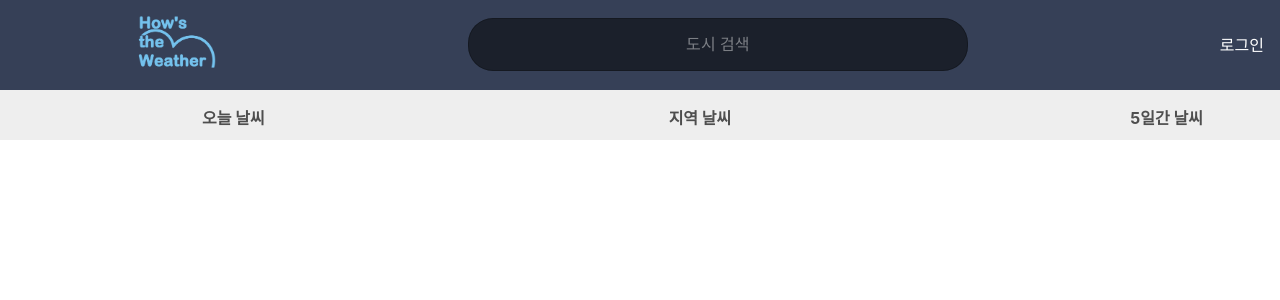
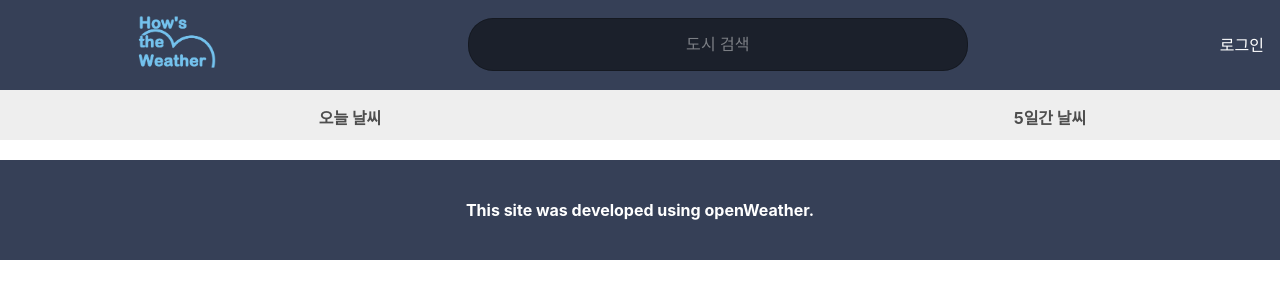
Before and after one commit to Kce0/Weather, a React (Create React App) app: page /5day in a window 1280 px wide. Shown: the top 300 px of the page. Built offline with nearby package versions, Linux system fonts and the light colour scheme.

Commit message:
검색끝

```diff
--- a/src/App.js
+++ b/src/App.js
@@ -11,7 +11,8 @@ function App() {
       <Route path="/" element={<Home />} />
       <Route path="/detail/:weatherId" element={<Detail />} />
       <Route path="/location" element={<WeatherCategory />} />
-      <Route path="/5day" element={<WeatherCategory />} />
+      <Route path="/today" element={<WeatherCategory category="today" />} />
+      <Route path="/5day" element={<WeatherCategory category="5day" />} />
       <Route path="/search" element={<SearchResults />} />
       <Route path="/*" element={<NotFound />} />
     </Routes>
--- a/src/api/weatherApi.js
+++ b/src/api/weatherApi.js
@@ -19,7 +19,6 @@ export const searchWeather = async (query) => {
     lang: "kr",
   };
 
-  // API 요청 보내기
   const response = await weatherApi.get("/weather", { params });
   return response.data;
 };
--- a/src/components/Footer.jsx
+++ b/src/components/Footer.jsx
@@ -3,7 +3,7 @@ import "./css/Footer.css";
 function Footer() {
   return (
     <footer>
-      <p>Weather</p>
+      <p>This site was developed using openWeather.</p>
     </footer>
   );
 }
--- a/src/components/Menu.jsx
+++ b/src/components/Menu.jsx
@@ -62,9 +62,7 @@ function Menu() {
           <li>
             <NavLink to="/today">오늘 날씨</NavLink>
           </li>
-          <li>
-            <NavLink to="/location">지역 날씨</NavLink>
-          </li>
+
           <li>
             <NavLink to="/5day">5일간 날씨</NavLink>
           </li>
--- a/src/components/css/Footer.css
+++ b/src/components/css/Footer.css
@@ -1,11 +1,12 @@
 footer {
   height: 100px;
-  background-color: rgb(255, 255, 255);
+  background-color: #364057;
   line-height: 100px;
+  margin-top: 140px;
 }
 
 footer > p {
-  color: rgb(0, 0, 0);
+  color: white;
   text-align: center;
   font-weight: bold;
 }
--- a/src/pages/WeatherCategory.jsx
+++ b/src/pages/WeatherCategory.jsx
@@ -2,12 +2,16 @@ import "../styles/common.css";
 import { Wrap, Main } from "../styles/StyledComponent";
 import Menu from "../components/Menu";
 import Footer from "../components/Footer";
+import { useDispatch, useSelector } from "react-redux";
 
-function WeatherCategory() {
+function WeatherCategory({ category }) {
+  const dispath = useDispatch();
+  const { weathers, loading, error } = useSelector((state) => state.weathers);
+
   return (
     <Wrap>
       <Menu />
-      <Main>WeatehrCategory</Main>
+      <Main>{category}</Main>
       <Footer />
     </Wrap>
   );
```
